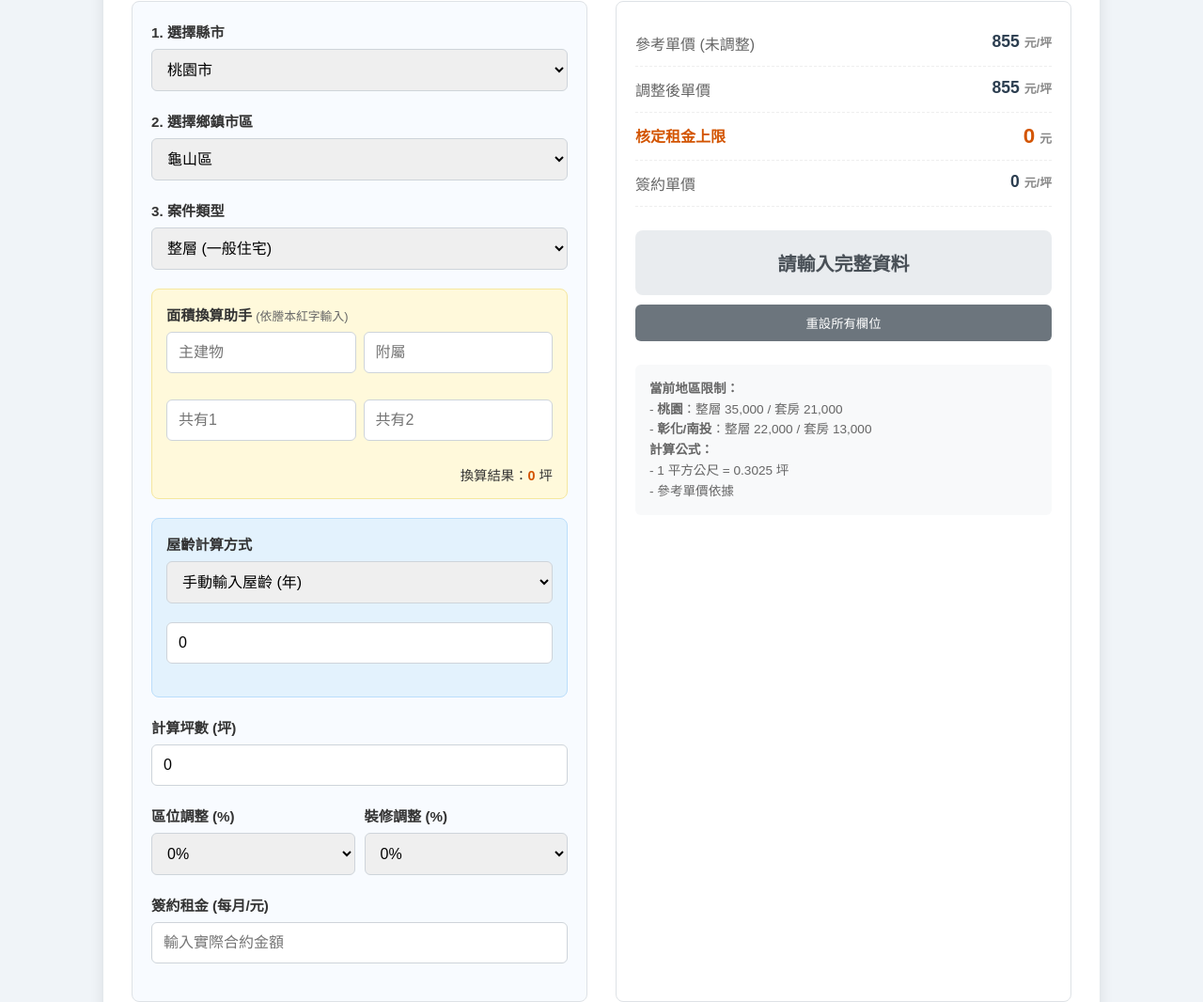
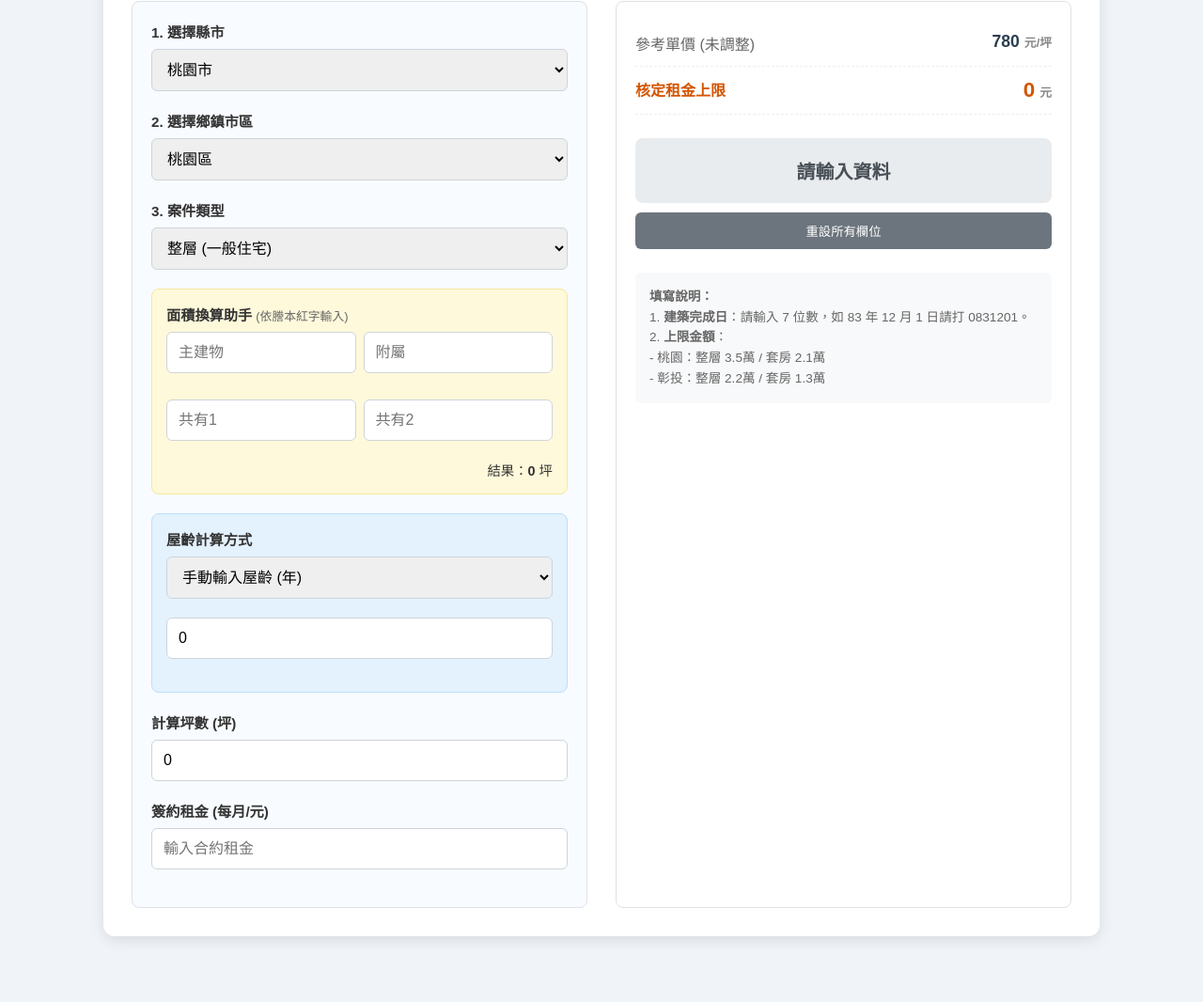
Before and after one commit to zhenxin20260101/rent-calc3, a plain HTML site: page index.html in a window 1280 px wide. Shown: the part 149-1215 px from the top of the page at 94% size. After the commit the page ends 1173 px from the top, so only its background shows below. Drawn offline with Linux system fonts and the light colour scheme.

Commit message:
Update index.html

```diff
--- a/index.html
+++ b/index.html
@@ -3,7 +3,7 @@
 <head>
     <meta charset="UTF-8">
     <meta name="viewport" content="width=device-width, initial-scale=1.0">
-    <title>租金評定試算系統 v6.0 完整版</title>
+    <title>租金評定試算系統 v7.0 完整行政區版</title>
     <style>
         :root { --primary: #2c3e50; --bg: #f0f4f8; --white: #ffffff; --accent: #3498db; --helper-bg: #fff9db; --date-bg: #e3f2fd; }
         body { font-family: "Microsoft JhengHei", sans-serif; background-color: var(--bg); padding: 20px; color: #333; }
@@ -15,7 +15,6 @@
         .card { padding: 20px; border-radius: 8px; border: 1px solid #dee2e6; background-color: #fff; }
         .input-group { background-color: #f8fbff; }
 
-        /* 助手區塊樣式 */
         .helper-box { padding: 15px; border-radius: 8px; margin-bottom: 20px; border: 1px solid transparent; }
         .area-helper { background-color: var(--helper-bg); border-color: #f5e79e; }
         .date-helper { background-color: var(--date-bg); border-color: #bbdefb; }
@@ -36,12 +35,13 @@
         .btn-reset { width: 100%; padding: 10px; background-color: #6c757d; color: white; border: none; border-radius: 6px; cursor: pointer; margin-top: 10px; }
         .unit { font-size: 0.8rem; margin-left: 5px; color: #888; }
         .small-hint { font-size: 0.8rem; font-weight: normal; color: #666; }
+        .example-text { color: #0d47a1; font-weight: normal; font-size: 0.85rem; }
     </style>
 </head>
 <body>
 
 <div class="container">
-    <h2>租金評定試算系統 (中彰投全功能版)</h2>
+    <h2>租金評定試算系統 (中彰投全行政區)</h2>
 
     <div class="grid">
         <div class="card input-group">
@@ -69,9 +69,7 @@
                     <input type="number" id="h_common1" placeholder="共有1" oninput="calcAreaHelper()">
                     <input type="number" id="h_common2" placeholder="共有2" oninput="calcAreaHelper()">
                 </div>
-                <div style="text-align: right; font-size: 0.9rem; margin-top: 5px;">
-                    換算結果：<b id="helperResult" style="color:#d35400;">0</b> 坪
-                </div>
+                <div style="text-align: right; font-size: 0.9rem;">結果：<b id="helperResult">0</b> 坪</div>
             </div>
 
             <div class="helper-box date-helper">
@@ -86,32 +84,20 @@
                 </div>
 
                 <div id="dateAgeGroup" style="display:none;">
-                    <label class="small-hint">請輸入民國年月日 (如：0850625)</label>
-                    <input type="text" id="buildDate" placeholder="例：0850625" oninput="calcAgeByDate()">
-                    <div style="font-size: 0.85rem; color: #0d47a1;">自動識別屋齡：<b id="autoAgeRes">0</b> 年</div>
+                    <label>建築完成日期 <span class="example-text">(範例：0850625)</span></label>
+                    <input type="text" id="buildDate" placeholder="請輸入 7 位數日期" oninput="calcAgeByDate()">
+                    <div style="font-size: 0.85rem; color: #0d47a1;">識別屋齡：<b id="autoAgeRes">0</b> 年</div>
                 </div>
             </div>
 
             <label>計算坪數 (坪)</label>
-            <input type="number" id="area" value="0" min="0.1" step="0.01" oninput="calculate()">
-
-            <div style="display:flex; gap:10px;">
-                <div style="flex:1;">
-                    <label>區位調整 (%)</label>
-                    <select id="locAdj" onchange="calculate()">
-                        <option value="0">0%</option><option value="3">3%</option><option value="5">5%</option>
-                    </select>
-                </div>
-                <div style="flex:1;">
-                    <label>裝修調整 (%)</label>
-                    <select id="renAdj" onchange="calculate()">
-                        <option value="0">0%</option><option value="3">3%</option><option value="5">5%</option>
-                    </select>
-                </div>
-            </div>
+            <input type="number" id="area" value="0" min="0" step="0.01" oninput="calculate()">
 
             <label>簽約租金 (每月/元)</label>
-            <input type="number" id="rent" placeholder="輸入實際合約金額" oninput="calculate()">
+            <input type="number" id="rent" placeholder="輸入合約租金" oninput="calculate()">
+
+            <input type="hidden" id="locAdj" value="0">
+            <input type="hidden" id="renAdj" value="0">
         </div>
 
         <div class="card">
@@ -120,29 +106,20 @@
                 <span class="result-value"><span id="resRef">0</span><span class="unit">元/坪</span></span>
             </div>
             <div class="result-row">
-                <span class="result-label">調整後單價</span>
-                <span class="result-value"><span id="resAdj">0</span><span class="unit">元/坪</span></span>
-            </div>
-            <div class="result-row">
                 <span class="result-label" style="font-weight: bold; color: #d35400;">核定租金上限</span>
                 <span class="result-value" style="color: #d35400; font-size: 1.4rem;"><span id="resMax">0</span><span class="unit">元</span></span>
             </div>
-            <div class="result-row">
-                <span class="result-label">簽約單價</span>
-                <span class="result-value"><span id="resContract">0</span><span class="unit">元/坪</span></span>
-            </div>
 
-            <div id="statusBox" class="status-init">請輸入完整資料</div>
+            <div id="statusBox" class="status-init">請輸入資料</div>
 
             <button class="btn-reset" onclick="location.reload()">重設所有欄位</button>
 
             <div style="margin-top: 25px; padding: 15px; background: #f8f9fa; border-radius: 6px; font-size: 0.85rem; color: #666; line-height: 1.6;">
-                <strong>當前地區限制：</strong><br>
-                - <b>桃園</b>：整層 35,000 / 套房 21,000<br>
-                - <b>彰化/南投</b>：整層 22,000 / 套房 13,000<br>
-                <strong>計算公式：</strong><br>
-                - 1 平方公尺 = 0.3025 坪<br>
-                - 參考單價依據
+                <strong>填寫說明：</strong><br>
+                1. <strong>建築完成日</strong>：請輸入 7 位數，如 83 年 12 月 1 日請打 0831201。<br>
+                2. <strong>上限金額</strong>：<br>
+                - 桃園：整層 3.5萬 / 套房 2.1萬<br>
+                - 彰投：整層 2.2萬 / 套房 1.3萬
             </div>
         </div>
     </div>
@@ -151,26 +128,26 @@
 <script>
 const masterData = {
     "桃園市": [
-        { d: "龜山區", t: "整層", p: [855, 840, 825, 805, 785, 760, 740, 710, 675] },
         { d: "桃園區", t: "整層", p: [780, 770, 755, 735, 720, 700, 680, 650, 620] },
         { d: "中壢區", t: "整層", p: [770, 760, 745, 725, 705, 685, 670, 640, 610] },
+        { d: "龜山區", t: "整層", p: [855, 840, 825, 805, 785, 760, 740, 710, 675] },
         { d: "蘆竹區", t: "整層", p: [745, 735, 720, 705, 685, 665, 645, 620, 590] },
         { d: "八德區", t: "整層", p: [735, 720, 710, 690, 675, 655, 635, 610, 580] },
+        { d: "平鎮區", t: "整層", p: [720, 710, 700, 680, 660, 645, 625, 600, 570] },
         { d: "大園區", t: "整層", p: [735, 720, 710, 690, 675, 655, 635, 610, 580] },
-        { d: "平鎮區", t: "整層", p: [720, 710, 700, 680, 660, 645, 625, 600, 570] },
         { d: "觀音區", t: "整層", p: [700, 685, 675, 660, 640, 625, 605, 580, 555] },
         { d: "楊梅區", t: "整層", p: [615, 605, 595, 580, 565, 550, 535, 510, 485] },
-        { d: "新屋區", t: "整層", p: [580, 570, 560, 545, 530, 515, 500, 480, 460] },
         { d: "龍潭區", t: "整層", p: [580, 570, 560, 545, 530, 515, 500, 480, 460] },
         { d: "大溪區", t: "整層", p: [565, 555, 550, 535, 520, 505, 490, 470, 450] },
+        { d: "新屋區", t: "整層", p: [580, 570, 560, 545, 530, 515, 500, 480, 460] },
         { d: "復興區", t: "整層", p: [375, 370, 360, 355, 345, 335, 325, 310, 295] },
+        { d: "桃園區", t: "套房", p: [1120, 1100, 1080, 1055, 1025, 1000, 970, 930, 885] },
+        { d: "中壢區", t: "套房", p: [1080, 1065, 1045, 1020, 995, 965, 940, 900, 855] },
         { d: "龜山區", t: "套房", p: [1225, 1205, 1185, 1155, 1125, 1095, 1065, 1020, 970] },
         { d: "蘆竹區", t: "套房", p: [1180, 1160, 1140, 1110, 1080, 1050, 1020, 980, 935] },
-        { d: "桃園區", t: "套房", p: [1120, 1100, 1080, 1055, 1025, 1000, 970, 930, 885] },
-        { d: "中壢區", t: "套房", p: [1080, 1065, 1045, 1020, 995, 965, 940, 900, 855] },
         { d: "八德區", t: "套房", p: [1045, 1030, 1010, 985, 960, 935, 905, 870, 830] },
+        { d: "平鎮區", t: "套房", p: [900, 885, 870, 850, 830, 805, 780, 750, 715] },
         { d: "大園區", t: "套房", p: [1045, 1030, 1010, 985, 960, 935, 905, 870, 830] },
-        { d: "平鎮區", t: "套房", p: [900, 885, 870, 850, 830, 805, 780, 750, 715] },
         { d: "觀音區", t: "套房", p: [900, 885, 870, 850, 830, 805, 780, 750, 715] },
         { d: "楊梅區", t: "套房", p: [830, 815, 805, 780, 760, 740, 720, 690, 660] },
         { d: "龍潭區", t: "套房", p: [830, 815, 805, 780, 760, 740, 720, 690, 660] },
@@ -179,39 +156,64 @@ const masterData = {
         { d: "復興區", t: "套房", p: [385, 380, 375, 365, 355, 345, 335, 320, 305] }
     ],
     "彰化縣": [
+        { d: "彰化市", t: "整層", p: [600, 590, 580, 565, 550, 535, 520, 500, 475] },
         { d: "員林市", t: "整層", p: [600, 590, 580, 565, 550, 535, 520, 500, 475] },
-        { d: "彰化市", t: "整層", p: [600, 590, 580, 565, 550, 535, 520, 500, 475] },
         { d: "和美鎮", t: "整層", p: [555, 545, 535, 520, 510, 495, 480, 460, 440] },
         { d: "鹿港鎮", t: "整層", p: [505, 500, 490, 475, 465, 450, 440, 420, 400] },
         { d: "秀水鄉", t: "整層", p: [480, 475, 465, 455, 445, 430, 420, 400, 380] },
         { d: "社頭鄉", t: "整層", p: [470, 465, 455, 445, 430, 420, 410, 390, 375] },
         { d: "二林鎮", t: "整層", p: [445, 440, 430, 420, 410, 400, 385, 370, 355] },
         { d: "大村鄉", t: "整層", p: [445, 440, 430, 420, 410, 400, 385, 370, 355] },
-        { d: "其他", t: "整層", p: [375, 370, 360, 355, 345, 335, 325, 310, 295] },
+        { d: "溪湖鎮", t: "整層", p: [400, 390, 385, 375, 365, 355, 345, 330, 315] },
+        { d: "田中鎮", t: "整層", p: [400, 390, 385, 375, 365, 355, 345, 330, 315] },
+        { d: "北斗鎮", t: "整層", p: [435, 425, 420, 410, 400, 390, 375, 360, 345] },
+        { d: "花壇鄉", t: "整層", p: [445, 440, 430, 420, 410, 400, 385, 370, 355] },
+        { d: "芬園鄉", t: "整層", p: [375, 370, 360, 355, 345, 335, 325, 310, 295] },
+        { d: "線西鄉", t: "整層", p: [445, 440, 430, 420, 410, 400, 385, 370, 355] },
+        { d: "伸港鄉", t: "整層", p: [435, 425, 420, 410, 400, 390, 375, 360, 345] },
+        { d: "福興鄉", t: "整層", p: [400, 390, 385, 375, 365, 355, 345, 330, 315] },
+        { d: "埔鹽鄉", t: "整層", p: [400, 390, 385, 375, 365, 355, 345, 330, 315] },
+        { d: "埔心鄉", t: "整層", p: [400, 390, 385, 375, 365, 355, 345, 330, 315] },
+        { d: "永靖鄉", t: "整層", p: [400, 390, 385, 375, 365, 355, 345, 330, 315] },
+        { d: "田尾鄉", t: "整層", p: [400, 390, 385, 375, 365, 355, 345, 330, 315] },
+        { d: "埤頭鄉", t: "整層", p: [400, 390, 385, 375, 365, 355, 345, 330, 315] },
+        { d: "芳苑鄉", t: "整層", p: [400, 390, 385, 375, 365, 355, 345, 330, 315] },
+        { d: "竹塘鄉", t: "整層", p: [400, 390, 385, 375, 365, 355, 345, 330, 315] },
+        { d: "溪州鄉", t: "整層", p: [400, 390, 385, 375, 365, 355, 345, 330, 315] },
+        { d: "二水鄉", t: "整層", p: [375, 370, 360, 355, 345, 335, 325, 310, 295] },
         { d: "彰化市", t: "套房", p: [745, 735, 720, 705, 685, 665, 645, 620, 590] },
         { d: "員林市", t: "套房", p: [675, 665, 650, 635, 620, 600, 585, 560, 535] },
         { d: "和美鎮", t: "套房", p: [565, 555, 550, 535, 520, 505, 490, 470, 450] },
-        { d: "其他", t: "套房", p: [385, 380, 375, 365, 355, 345, 335, 320, 305] }
+        { d: "鹿港鎮", t: "套房", p: [565, 555, 550, 535, 520, 505, 490, 470, 450] },
+        { d: "其他行政區", t: "套房", p: [385, 380, 375, 365, 355, 345, 335, 320, 305] }
     ],
     "南投縣": [
-        { d: "草屯鎮", t: "整層", p: [625, 615, 605, 590, 575, 560, 545, 520, 495] },
         { d: "南投市", t: "整層", p: [600, 590, 580, 565, 550, 535, 520, 500, 475] },
         { d: "埔里鎮", t: "整層", p: [580, 570, 560, 545, 530, 515, 500, 480, 460] },
-        { d: "其他", t: "整層", p: [375, 370, 360, 355, 345, 335, 325, 310, 295] },
+        { d: "草屯鎮", t: "整層", p: [625, 615, 605, 590, 575, 560, 545, 520, 495] },
+        { d: "竹山鎮", t: "整層", p: [435, 425, 420, 410, 400, 390, 375, 360, 345] },
+        { d: "集集鎮", t: "整層", p: [400, 390, 385, 375, 365, 355, 345, 330, 315] },
+        { d: "名間鄉", t: "整層", p: [410, 405, 395, 385, 375, 365, 355, 340, 325] },
+        { d: "鹿谷鄉", t: "整層", p: [400, 390, 385, 375, 365, 355, 345, 330, 315] },
+        { d: "中寮鄉", t: "整層", p: [375, 370, 360, 355, 345, 335, 325, 310, 295] },
+        { d: "魚池鄉", t: "整層", p: [400, 390, 385, 375, 365, 355, 345, 330, 315] },
+        { d: "國姓鄉", t: "整層", p: [375, 370, 360, 355, 345, 335, 325, 310, 295] },
+        { d: "水里鄉", t: "整層", p: [400, 390, 385, 375, 365, 355, 345, 330, 315] },
+        { d: "信義鄉", t: "整層", p: [375, 370, 360, 355, 345, 335, 325, 310, 295] },
+        { d: "仁愛鄉", t: "整層", p: [375, 370, 360, 355, 345, 335, 325, 310, 295] },
         { d: "南投市", t: "套房", p: [660, 650, 640, 625, 605, 590, 575, 550, 525] },
         { d: "草屯鎮", t: "套房", p: [660, 650, 640, 625, 605, 590, 575, 550, 525] },
-        { d: "其他", t: "套房", p: [385, 380, 375, 365, 355, 345, 335, 320, 305] }
+        { d: "埔里鎮", t: "套房", p: [600, 590, 580, 565, 550, 535, 520, 500, 475] },
+        { d: "其他行政區", t: "套房", p: [385, 380, 375, 365, 355, 345, 335, 320, 305] }
     ]
 };
 
-// 切換屋齡輸入模式
 function toggleAgeInput() {
     const mode = document.getElementById('ageMode').value;
     document.getElementById('manualAgeGroup').style.display = (mode === 'manual') ? 'block' : 'none';
     document.getElementById('dateAgeGroup').style.display = (mode === 'date') ? 'block' : 'none';
 }
 
-// 建築完成日計算
 function calcAgeByDate() {
     const dateStr = document.getElementById('buildDate').value;
     const currentROCYear = new Date().getFullYear() - 1911;
@@ -226,7 +228,6 @@ function calcAgeByDate() {
     }
 }
 
-// 面積助手
 function calcAreaHelper() {
     const m = parseFloat(document.getElementById('h_main').value) || 0;
     const s = parseFloat(document.getElementById('h_sub').value) || 0;
@@ -257,39 +258,25 @@ function calculate() {
     const type = document.getElementById('caseType').value;
     const age = parseFloat(document.getElementById('age').value) || 0;
     const area = parseFloat(document.getElementById('area').value) || 0;
-    const locAdj = parseFloat(document.getElementById('locAdj').value);
-    const renAdj = parseFloat(document.getElementById('renAdj').value);
     const rent = parseFloat(document.getElementById('rent').value) || 0;
 
-    // 取得級距索引 (0-4年=idx 0, 5-9年=idx 1...)
     let idx = Math.floor(age / 5);
     if (idx > 8) idx = 8;
 
-    // 查表
     let entry = masterData[city].find(i => i.d === dist && i.t === type);
-    if (!entry) { entry = masterData[city].find(i => i.d === "其他" && i.t === type); }
+    if (!entry) { entry = masterData[city].find(i => (i.d === "其他" || i.d === "其他行政區") && i.t === type); }
 
     let basePrice = entry ? entry.p[idx] : 0;
     document.getElementById('resRef').innerText = basePrice;
 
-    // 調整後單價
-    const adjPrice = Math.round(basePrice * (1 + (locAdj + renAdj) / 100) * 100) / 100;
-    document.getElementById('resAdj').innerText = adjPrice;
-
-    // 地區上限判斷
     let cap = (city === "桃園市") ? (type === "整層" ? 35000 : 21000) : (type === "整層" ? 22000 : 13000);
-    const maxVal = Math.min(adjPrice * area, cap);
+    const maxVal = Math.min(basePrice * area, cap);
     document.getElementById('resMax').innerText = Math.round(maxVal).toLocaleString();
 
-    // 簽約單價
-    const conPrice = area > 0 ? Math.round((rent / area) * 100) / 100 : 0;
-    document.getElementById('resContract').innerText = conPrice;
-
-    // 狀態框
     const box = document.getElementById('statusBox');
-    if (rent === 0) { box.innerText = "請輸入完整資料"; box.className = "status-init"; }
+    if (rent === 0 || area === 0) { box.innerText = "請輸入資料"; box.className = "status-init"; }
     else if (rent > maxVal) { box.innerText = "不符 (超過總額上限)"; box.className = "status-danger"; }
-    else if (conPrice <= basePrice) { box.innerText = "符合標準"; box.className = "status-normal"; }
+    else if ((rent/area) <= basePrice) { box.innerText = "符合標準"; box.className = "status-normal"; }
     else { box.innerText = "例外 (需個案協商)"; box.className = "status-warning"; }
 }
 
```
